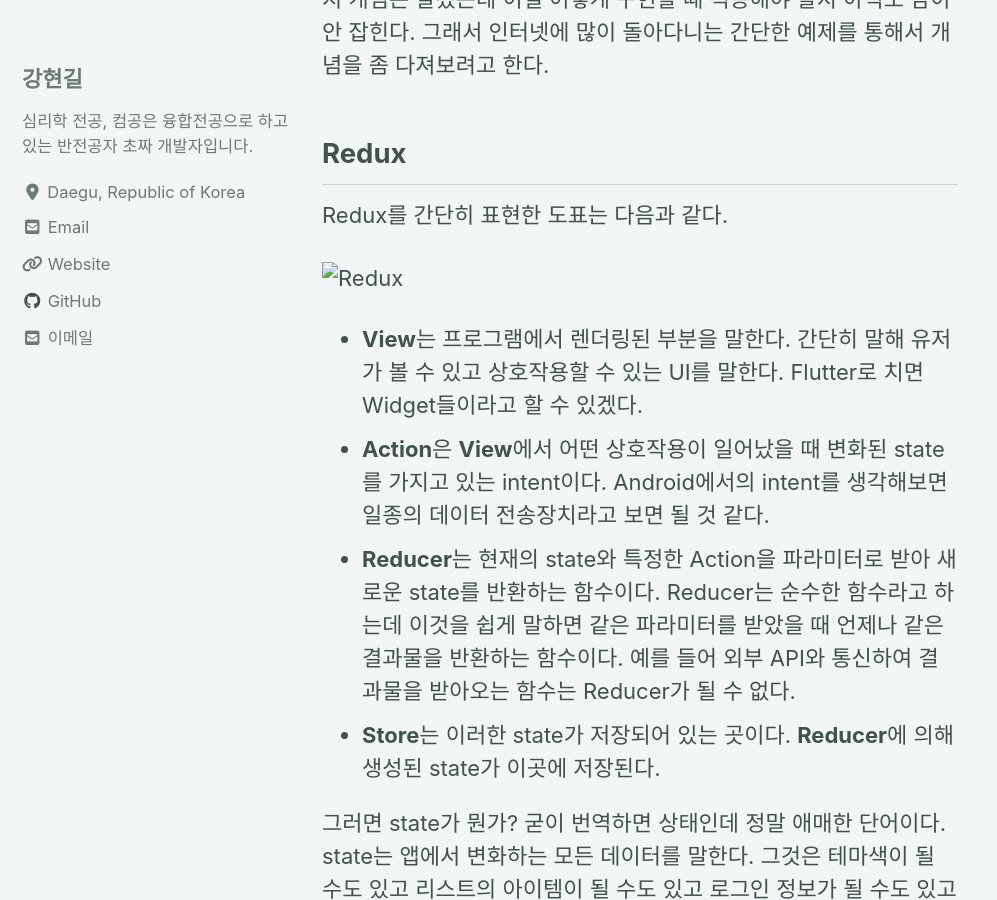
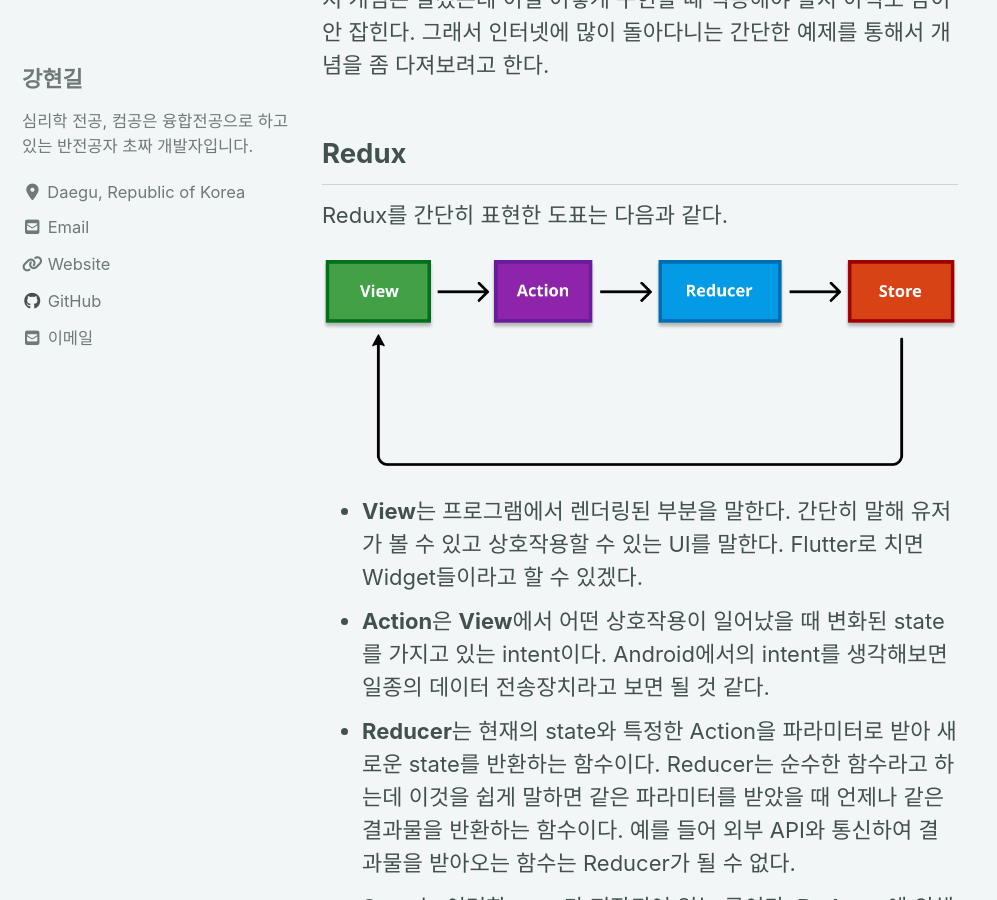
Before and after one commit to nammunsik/tksuns12.github.io, a Jekyll site: the page built from _posts/2020-05-18-flutter-redux-1.md, in a window 1280 px wide and 900 px high, scrolled down 1026 px. Shown: the whole window, without its empty margins (0-997 px from the left). Built offline with Jekyll 4.4.1, drawn with Linux system fonts in a browser that asks for light colours; cached includes are drawn as plain includes; nearby versions of some CDN libraries; comment, search, counter and statistics services are not loaded.

Commit message:
Update 2020-05-18-flutter-redux-1.md

```diff
--- a/_posts/2020-05-18-flutter-redux-1.md
+++ b/_posts/2020-05-18-flutter-redux-1.md
@@ -21,7 +21,7 @@
 
 Redux를 간단히 표현한 도표는 다음과 같다.
 
-![Redux](../assets/images/redux.png)
+![Redux](/assets/images/redux.png)
 
 - **View**는 프로그램에서 렌더링된 부분을 말한다. 간단히 말해 유저가 볼 수 있고 상호작용할 수 있는 UI를 말한다. Flutter로 치면 Widget들이라고 할 수 있겠다.
 - **Action**은 **View**에서 어떤 상호작용이 일어났을 때 변화된 state를 가지고 있는 intent이다. Android에서의 intent를 생각해보면 일종의 데이터 전송장치라고 보면 될 것 같다.
```
